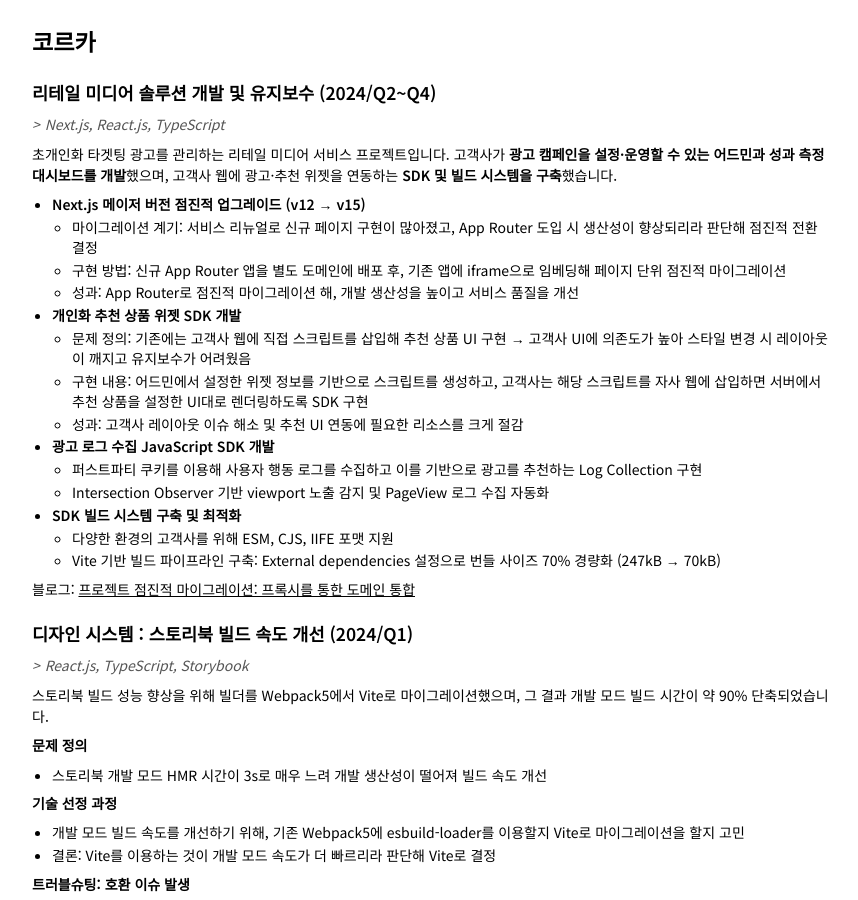
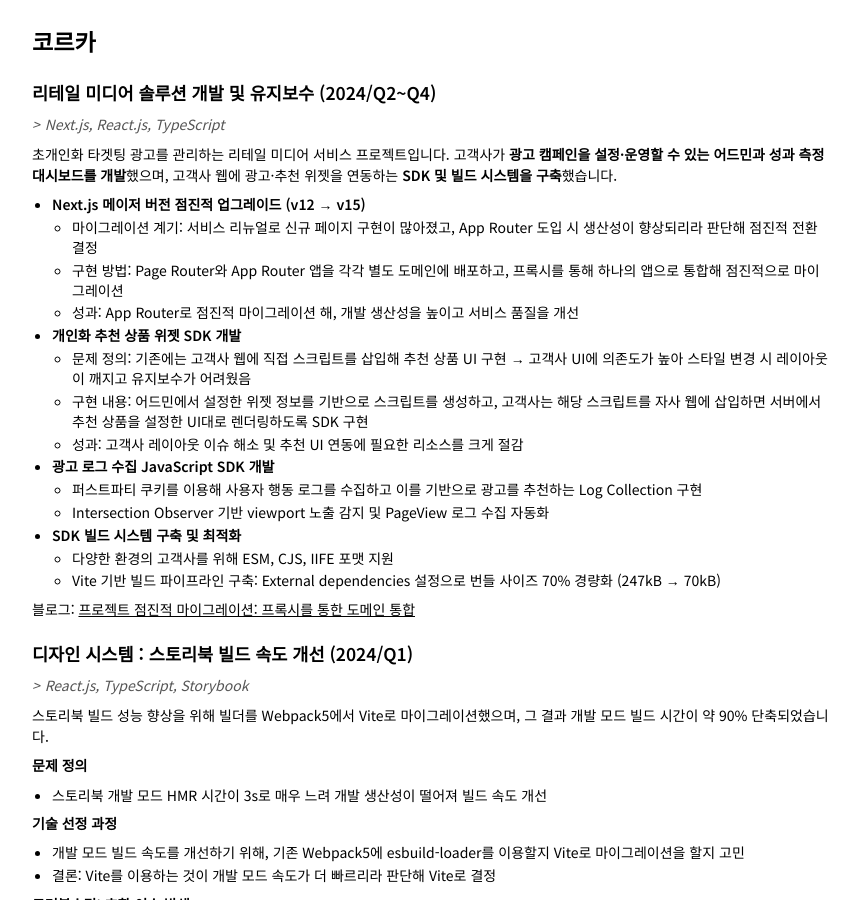
Before and after one commit to ghost-redo/ghost-redo.github.io, a Jekyll site: the page built from resume.md, in a window 1280 px wide and 900 px high, scrolled down 2541 px. Shown: the whole window, without its empty margins (209-1067 px from the left). Built offline with Jekyll 4.4.1, drawn with Linux system fonts in a browser that asks for light colours; some web fonts are replaced.

Commit message:
Update resume.md

```diff
--- a/resume.md
+++ b/resume.md
@@ -137,7 +137,7 @@ C2C 중고거래 플랫폼 중고나라의 웹/웹뷰를 개발 및 유지보수
 
 - **Next.js 메이저 버전 점진적 업그레이드 (v12 → v15)**
    - 마이그레이션 계기: 서비스 리뉴얼로 신규 페이지 구현이 많아졌고, App Router 도입 시 생산성이 향상되리라 판단해 점진적 전환 결정
-   - 구현 방법: 신규 App Router 앱을 별도 도메인에 배포 후, 기존 앱에 iframe으로 임베딩해 페이지 단위 점진적 마이그레이션
+   - 구현 방법: Page Router와 App Router 앱을 각각 별도 도메인에 배포하고, 프록시를 통해 하나의 앱으로 통합해 점진적으로 마이그레이션
    - 성과: App Router로 점진적 마이그레이션 해, 개발 생산성을 높이고 서비스 품질을 개선
 - **개인화 추천 상품 위젯 SDK 개발**
    - 문제 정의: 기존에는 고객사 웹에 직접 스크립트를 삽입해 추천 상품 UI 구현 → 고객사 UI에 의존도가 높아 스타일 변경 시 레이아웃이 깨지고 유지보수가 어려웠음
```
